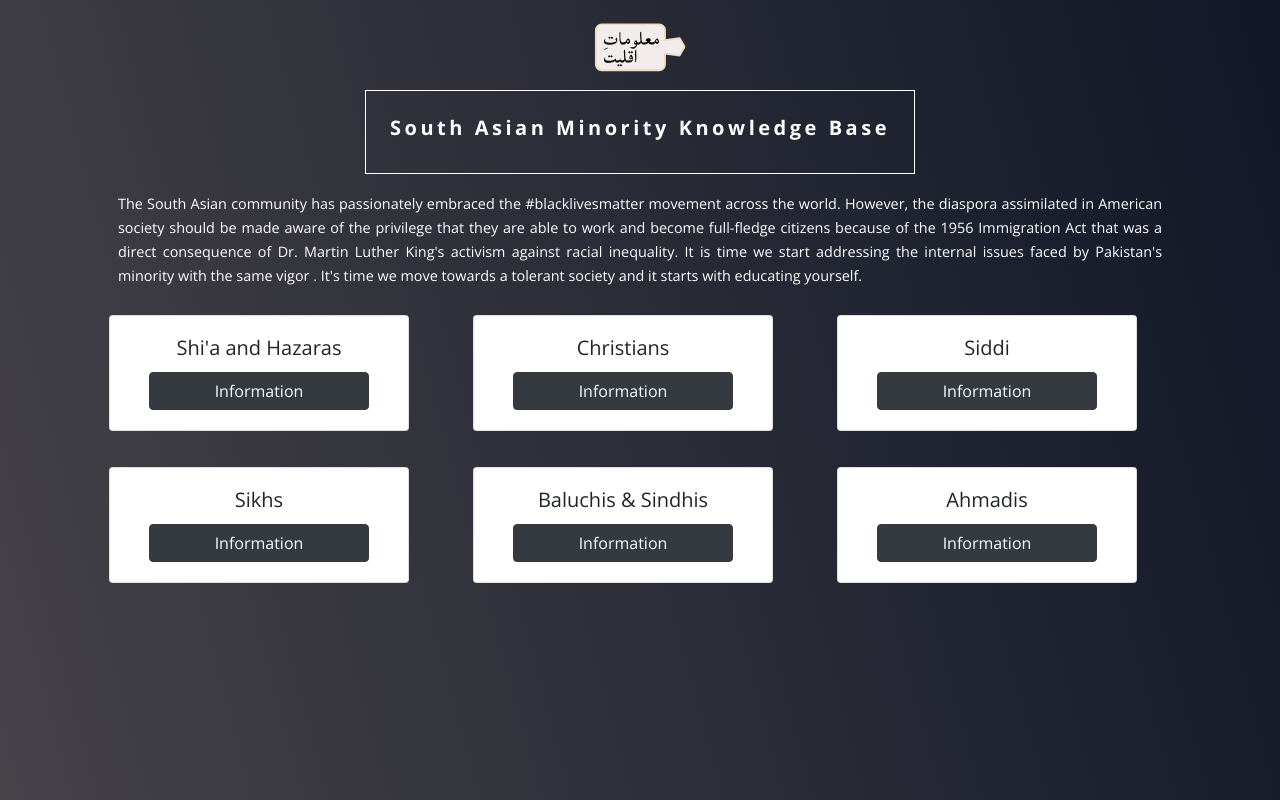
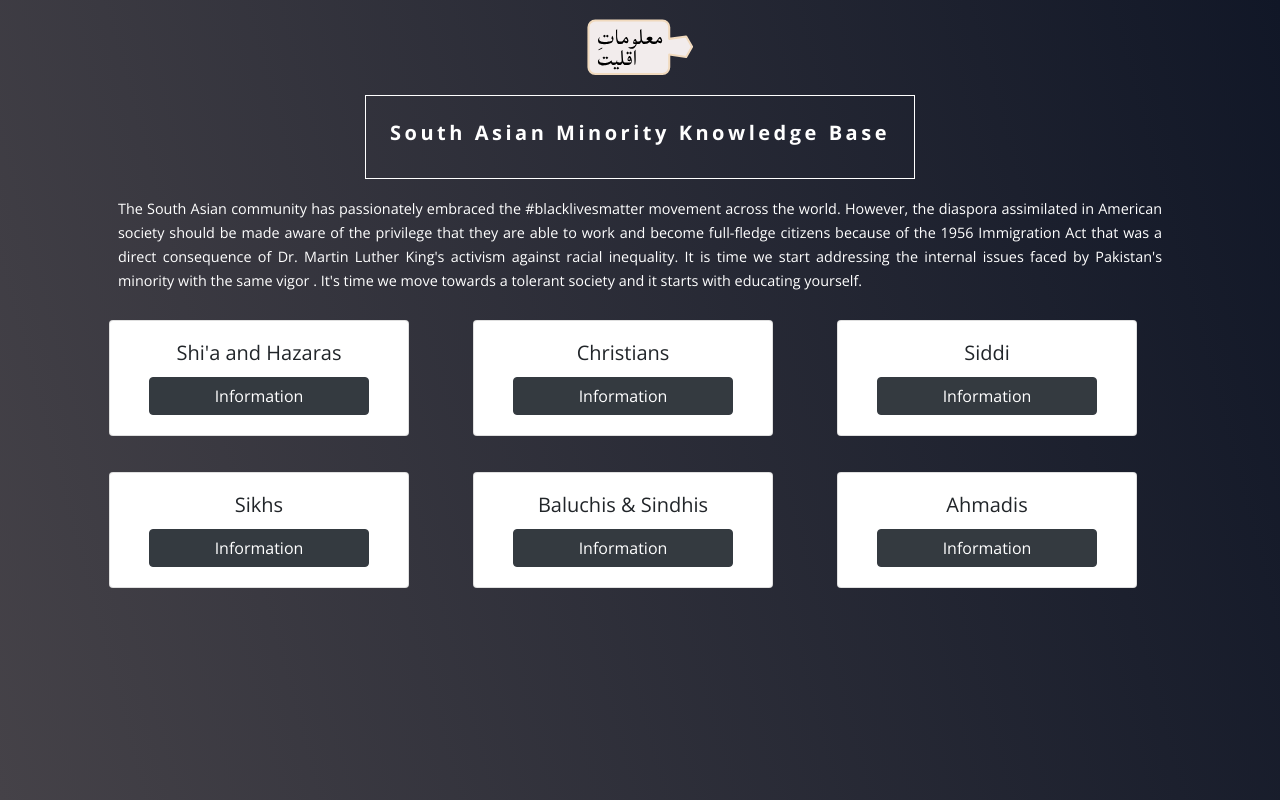
Before and after one commit to hamza121star/Books-on-South-Asian-Minority, a React (Create React App) app: page / in a window 1280 px wide. Built offline with nearby package versions, Linux system fonts and the light colour scheme.

Commit message:
logo size change

```diff
--- a/src/App.css
+++ b/src/App.css
@@ -35,7 +35,7 @@ body {
 
 .header {
   height: 25px;
-  margin-bottom:5px;
+  margin-bottom:10px;
 }
 .spacing-title{
   padding: 1.5rem;
@@ -63,7 +63,7 @@ body {
   margin-right: auto;
   margin-left: auto;
   padding: 2px;
-  transform: scale(1.2);
+  transform: scale(1.4);
 }
 
 .spacing{
```
